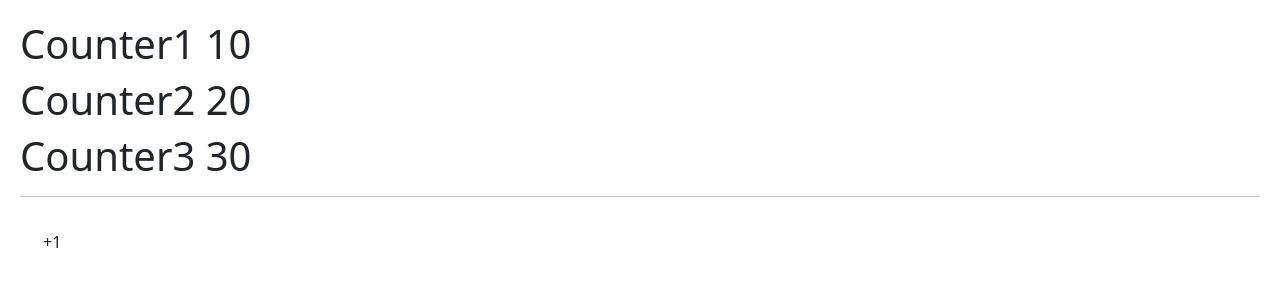
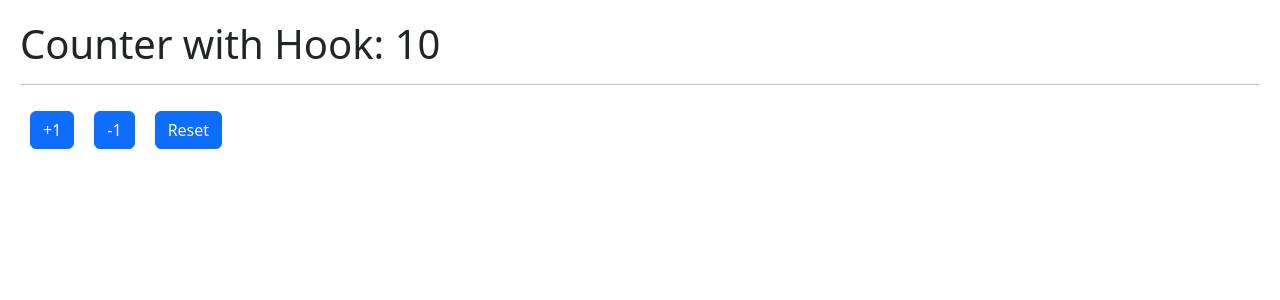
Before and after one commit to thmxluis/hook-app, a React (Vite) app: page / in a window 1280 px wide. Shown: the top 300 px of the page. Built offline with nearby package versions, Linux system fonts and the light colour scheme.

Commit message:
Custom hook counter

```diff
--- /dev/null
+++ b/src/01-useState/CouterWithCustomHook.jsx
@@ -0,0 +1,20 @@
+import { useCounter } from "../hook/useCounter";
+
+export const CouterWithCustomHook = () => {
+  const { counter, increment, decrement, reset } = useCounter();
+  return (
+    <>
+      <h1>Counter with Hook: {counter}</h1>
+      <hr />
+      <button className="btn btn-primary" onClick={increment}>
+        +1
+      </button>
+      <button className="btn btn-primary" onClick={decrement}>
+        -1
+      </button>
+      <button className="btn btn-primary" onClick={reset}>
+        Reset
+      </button>
+    </>
+  );
+};
--- /dev/null
+++ b/src/hook/useCounter.js
@@ -0,0 +1,25 @@
+import { useState } from "react";
+
+export const useCounter = (initialState = 10) => {
+  const [counter, setCounter] = useState(initialState);
+
+  const increment = () => {
+    setCounter(counter + 1);
+  };
+
+  const decrement = () => {
+    if (counter === 0) return;
+    setCounter(counter - 1);
+  };
+
+  const reset = () => {
+    setCounter(initialState);
+  };
+
+  return {
+    counter,
+    increment,
+    decrement,
+    reset,
+  };
+};
--- a/src/main.jsx
+++ b/src/main.jsx
@@ -1,11 +1,12 @@
 import React from "react";
 import ReactDOM from "react-dom/client";
 import "./index.css";
-import { CounterApp } from "./01-useState/CounterApp";
+// import { CounterApp } from "./01-useState/CounterApp";
+import { CouterWithCustomHook } from "./01-useState/CouterWithCustomHook";
 // import { HooksApp } from "./HooksApp";
 
 ReactDOM.createRoot(document.getElementById("root")).render(
   <React.StrictMode>
-    <CounterApp />
+    <CouterWithCustomHook />
   </React.StrictMode>
 );
```
